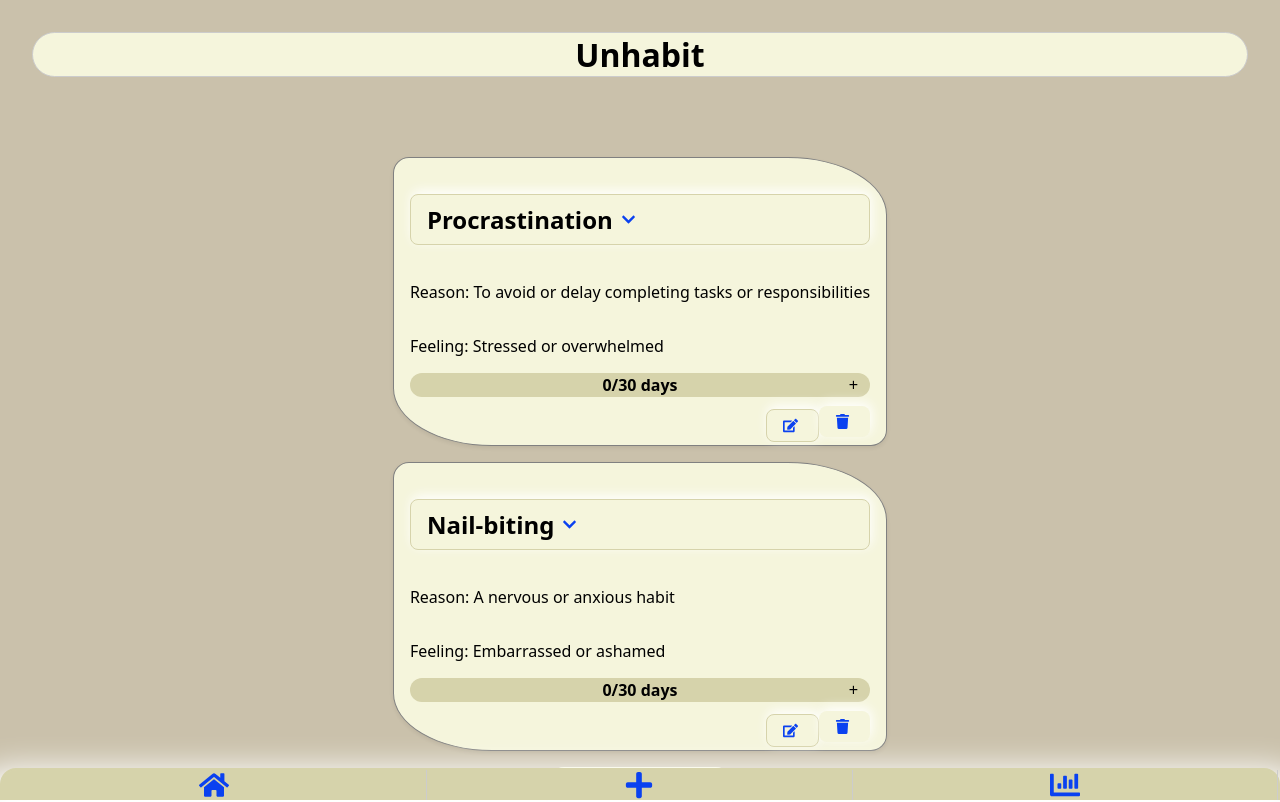
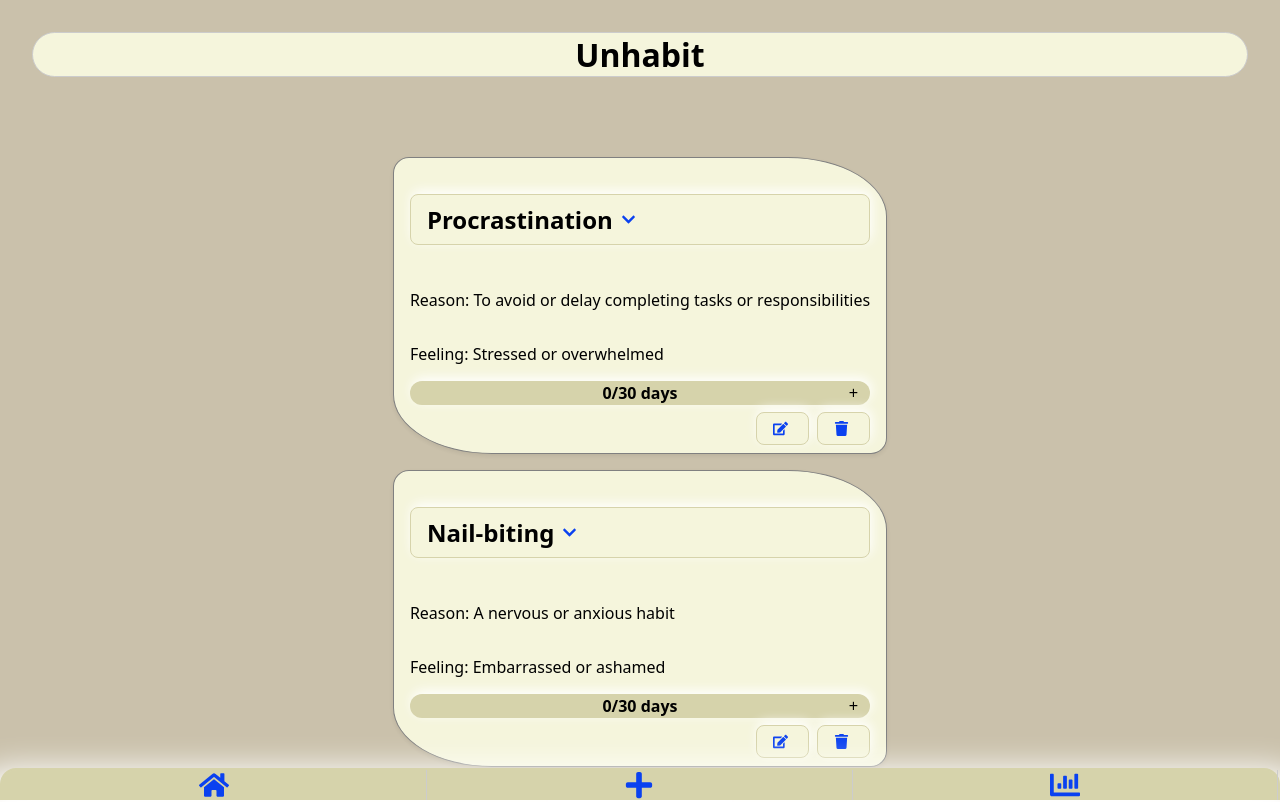
Before and after one commit to FelixJncs/capstone-project, a Next.js app: page / in a window 1280 px wide. Shown: the top 802 px of the page. Built offline with nearby package versions, Linux system fonts and the light colour scheme.

Commit message:
more_Styling

```diff
--- a/components/HabitCard.js
+++ b/components/HabitCard.js
@@ -44,6 +44,7 @@ const StyledOnCardLink = styled(Link)`
   font-weight: bold;
   display: flex;
   align-items: center;
+  margin-bottom: 0.5rem;
 `;
 
 const StyledIcon = styled.span`
--- a/components/HabitProgressBar.js
+++ b/components/HabitProgressBar.js
@@ -8,6 +8,7 @@ const StyledProgressBar = styled.div`
   background-color: #d6d3ab;
   border-radius: 12px;
   position: relative;
+  box-shadow: 0.1rem -0.2rem 0.7rem white;
 `;
 
 const FilledProgressBar = styled.div`
--- a/components/StyledButton.js
+++ b/components/StyledButton.js
@@ -14,5 +14,7 @@ export const StyledButton = styled.button`
   display: flex;
   align-items: center;
   margin-right: 1rem;
+  margin-left: 0.5rem;
   margin-bottom: 0.5rem;
+  border: 1px solid #d6d3ab;
 `;
--- a/components/StyledLink.js
+++ b/components/StyledLink.js
@@ -12,5 +12,4 @@ export const StyledLink = styled(Link)`
   color: black;
   font-weight: bold;
   margin: 1rem 0 2rem 2rem;
-  cursor: pointer;
 `;
```
